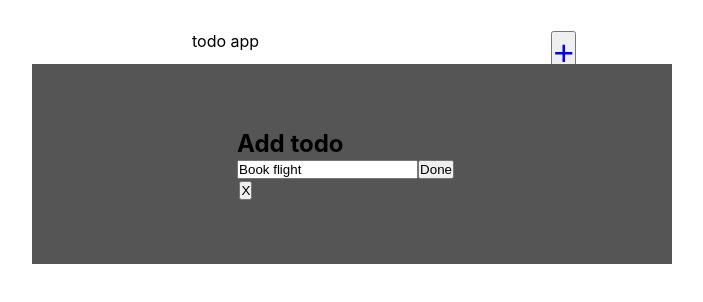
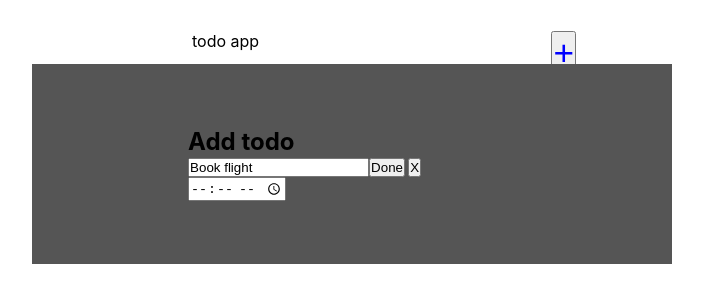
Before and after one commit to Kunal-inno/Newtodo, a React (Create React App) app: page / in a window 1280 px wide. Both pictures are taken after a click on the icon 585 px from the left and 162 px from the top of the page. Shown: the top 302 px of the page, without its empty margins (256-959 px from the left). Built offline with nearby package versions, Linux system fonts and the light colour scheme.

Commit message:
changes done after second comments

```diff
--- a/src/App.js
+++ b/src/App.js
@@ -32,9 +32,9 @@ const App = () => {
 
   // edit pop up
 
-  const [showEditPop, setshowEditPop] = useState(false);
+  // const [showEditPop, setshowEditPop] = useState(false);
   const setshowEdit = () => {
-    setshowEditPop(!showEditPop);
+    setshow(!show);
   };
 
   // edit portion
@@ -71,7 +71,7 @@ const App = () => {
   // cancle button of edit todo
 
   const cancleBtnEdit = () => {
-    setshowEditPop(false);
+    setshow(false);
   };
 
   return (
@@ -88,9 +88,7 @@ const App = () => {
         />
       </div>
 
-      {show ? (
-        <PopUp AddInput={AddInput} cancleBtn={cancleBtn} />
-      ) : showEditPop ? (
+      {show && (
         <PopUp
           AddInput={AddInput}
           cancleBtn={cancleBtn}
@@ -98,7 +96,7 @@ const App = () => {
           cancleBtnEdit={cancleBtnEdit}
           editItem={editItem}
         />
-      ) : null}
+      )}
 
       {/* <Time/> */}
     </>
--- a/src/PopUp.js
+++ b/src/PopUp.js
@@ -34,6 +34,9 @@ const PopUp = ({ AddInput, editItem, EditInput, cancleBtn, cancleBtnEdit }) => {
           X
         </button>
 
+        <input type="time"  name="appt"
+       min="00:00" max="24:00" required ></input>
+
         {/* <Time/> */}
       </div>
     </div>
```
